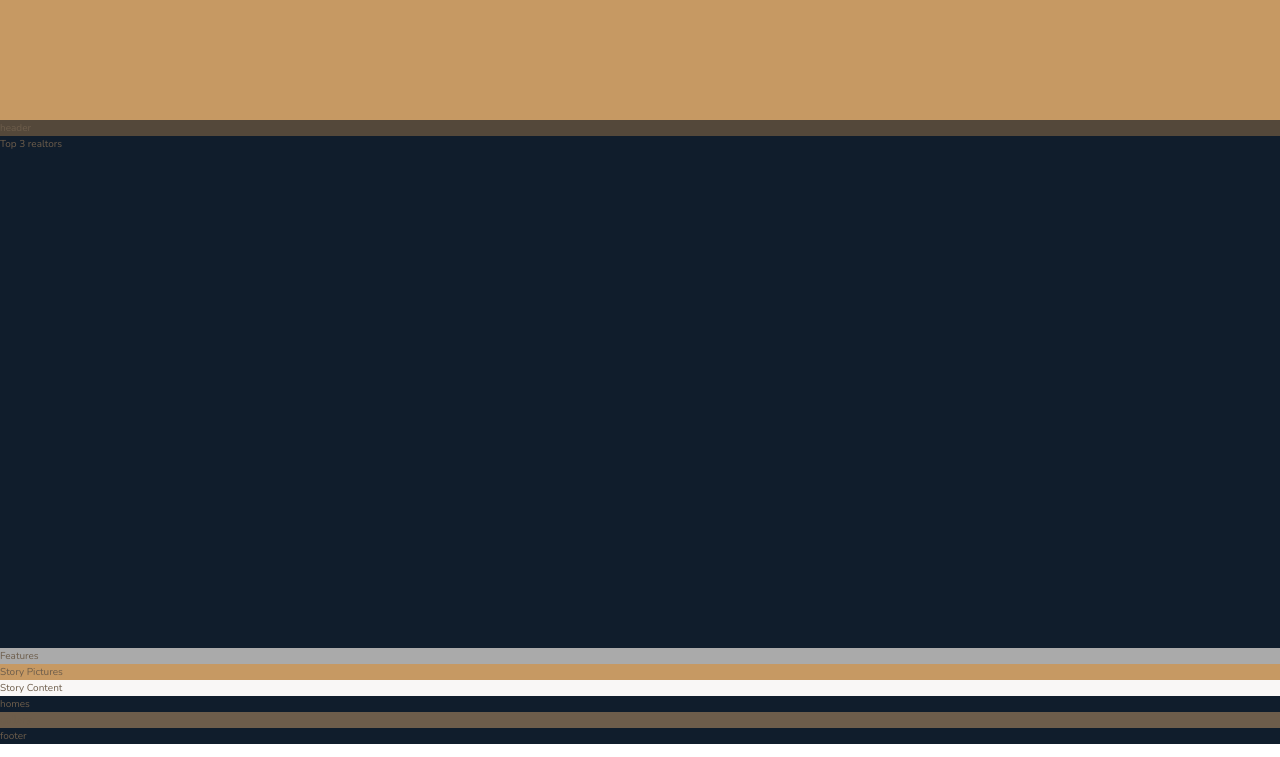
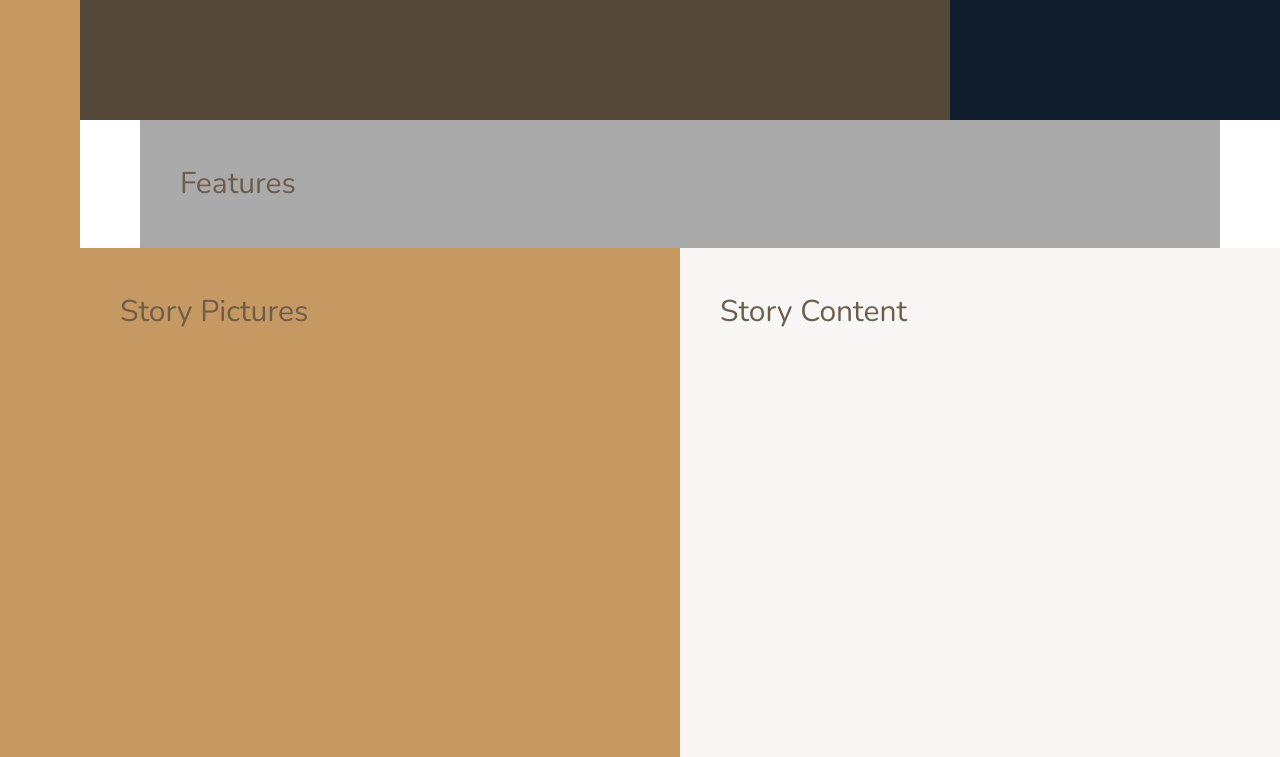
Before and after one commit to NaraeJang/03-SASS-Nexter, a website: page index.html in a window 1280 px wide. Shown: the part 520-1277 px from the top of the page. Drawn offline with nearby package versions, Linux system fonts and the light colour scheme.

Commit message:
Building the Overall Layout - Part 2

```diff
--- a/sass/_base.scss
+++ b/sass/_base.scss
@@ -37,4 +37,16 @@ body {
 .container {
   display: grid;
   grid-template-rows: 80vh min-content 40vw repeat(3, min-content);
+  grid-template-columns:
+    [sidebar-start] 8rem [sidebar-end full-start] minmax(
+      6rem,
+      1fr
+    ) [center-start] repeat(8, [col-start] minmax(min-content, 14rem) [col-end])
+    [center-end] minmax(6rem, 1fr) [full-end];
+
+  // delete later
+  & > * {
+    padding: 40px;
+    font-size: 3rem;
+  }
 }
--- a/sass/_features.scss
+++ b/sass/_features.scss
@@ -1,3 +1,4 @@
 .features {
   background-color: $color-grey-light-2;
+  grid-column: center-start / center-end;
 }
--- a/sass/_footer.scss
+++ b/sass/_footer.scss
@@ -1,3 +1,4 @@
 .footer {
   background-color: $color-secondary;
+  grid-column: full-start / full-end;
 }
--- a/sass/_gallery.scss
+++ b/sass/_gallery.scss
@@ -1,3 +1,4 @@
 .gallery {
   background-color: $color-grey-dark-2;
+  grid-column: full-start / full-end;
 }
--- a/sass/_header.scss
+++ b/sass/_header.scss
@@ -1,3 +1,4 @@
 .header {
   background-color: $color-grey-dark-1;
+  grid-column: full-start / col-end 6;
 }
--- a/sass/_homes.scss
+++ b/sass/_homes.scss
@@ -1,3 +1,4 @@
 .homes {
   background-color: $color-secondary;
+  grid-column: center-start / center-end;
 }
--- a/sass/_realtors.scss
+++ b/sass/_realtors.scss
@@ -1,3 +1,4 @@
 .realtors {
   background-color: $color-secondary;
+  grid-column: col-start 7 / full-end;
 }
--- a/sass/_sidebar.scss
+++ b/sass/_sidebar.scss
@@ -1,3 +1,5 @@
 .sidebar {
   background-color: $color-primary;
+  grid-column: sidebar-start/ sidebar-end;
+  grid-row: 1 / -1;
 }
--- a/sass/_story.scss
+++ b/sass/_story.scss
@@ -1,9 +1,11 @@
 .story {
   &__pictures {
     background-color: $color-primary;
+    grid-column: full-start / col-end 4;
   }
 
   &__content {
     background-color: $color-grey-light-1;
+    grid-column: col-start 5 / full-end;
   }
 }
```
Also changed, not shown: css/style.css.
